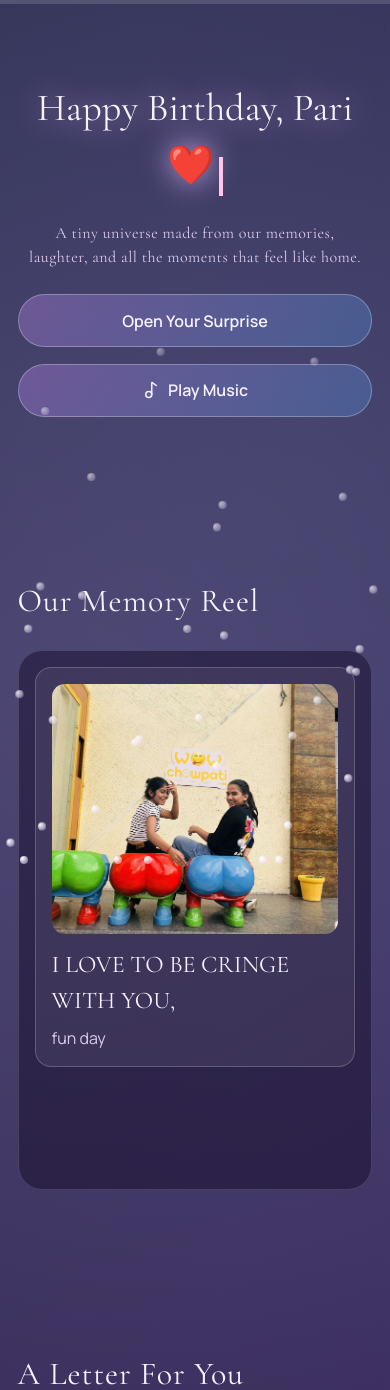
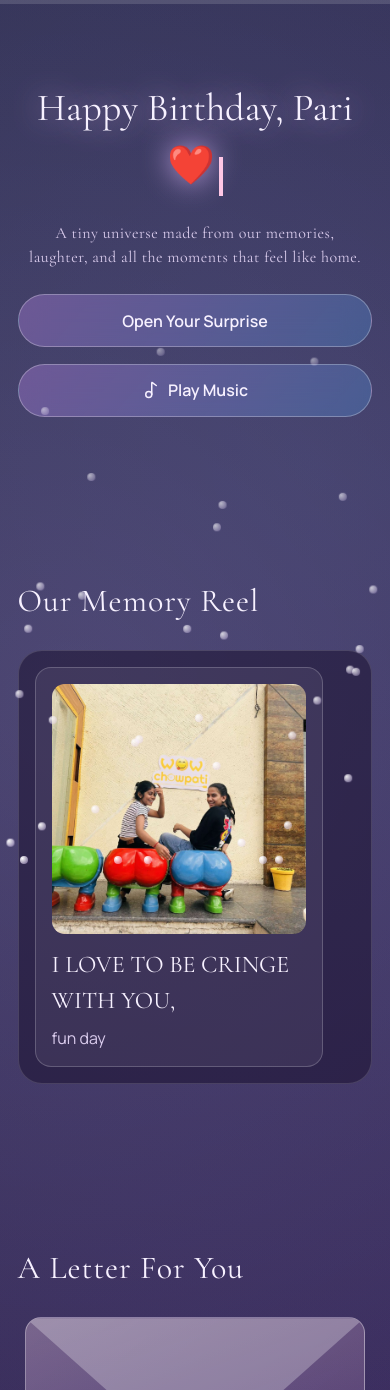
Before and after one commit to mihikamaheshwari/Pari2, a React (Vite) app: page / in a window 390 px wide. Shown: the top 1390 px of the page. Built offline with nearby package versions, Linux system fonts and the light colour scheme.

Commit message:
Fix mobile memory reel card layout

```diff
--- a/src/index.css
+++ b/src/index.css
@@ -644,16 +644,23 @@ body {
   }
 
   .slideshow-card {
-    min-height: 540px;
+    min-height: 0;
     padding: 1rem;
   }
 
   .slide {
+    position: absolute;
     width: calc(100% - 2rem);
+    opacity: 0;
+    pointer-events: none;
+    transform: translateX(0) !important;
   }
 
   .slide.active {
-    transform: translateX(0) scale(1);
+    position: relative;
+    opacity: 1;
+    pointer-events: auto;
+    transform: translateX(0) scale(1) !important;
   }
 
   .special-grid,
```
